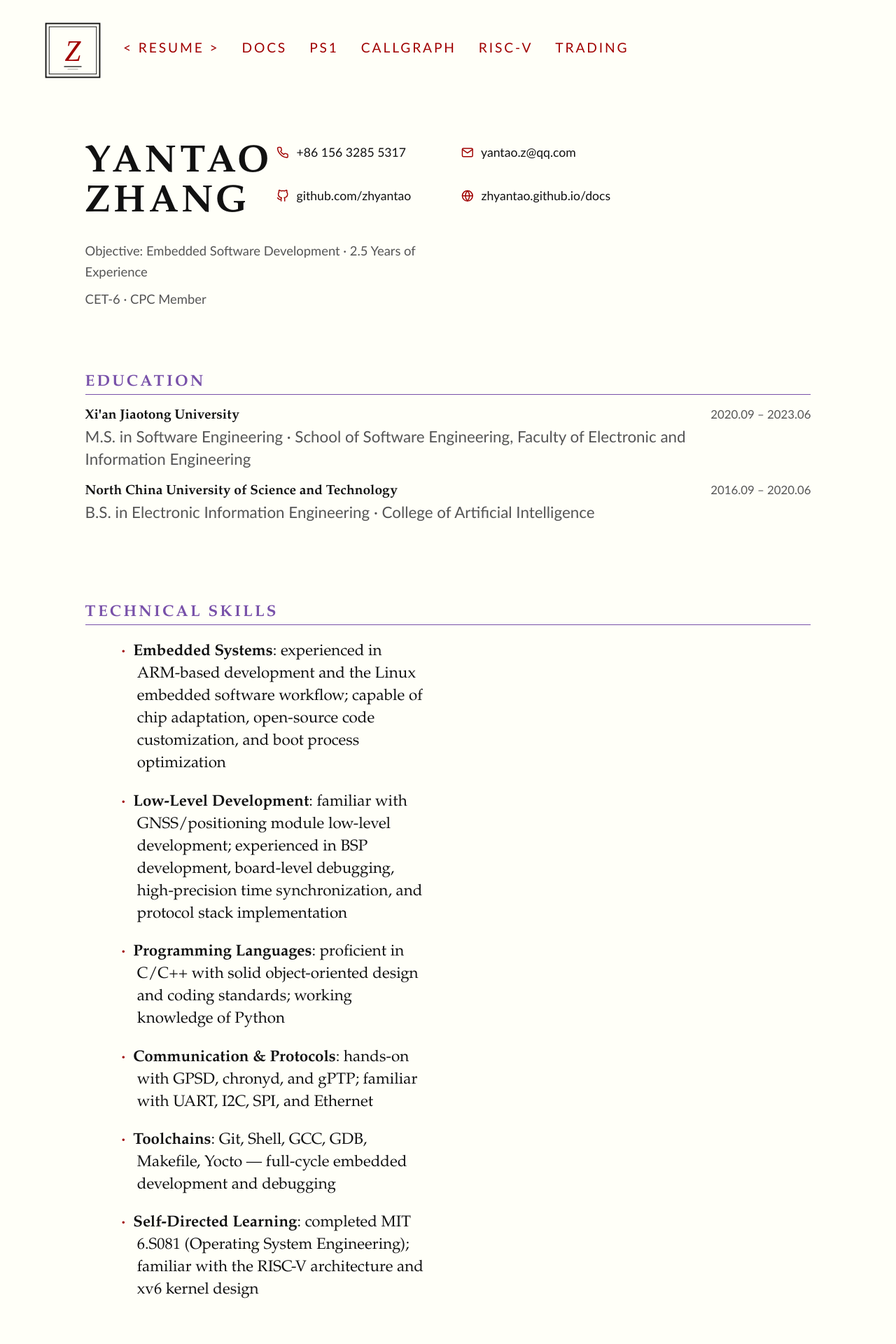
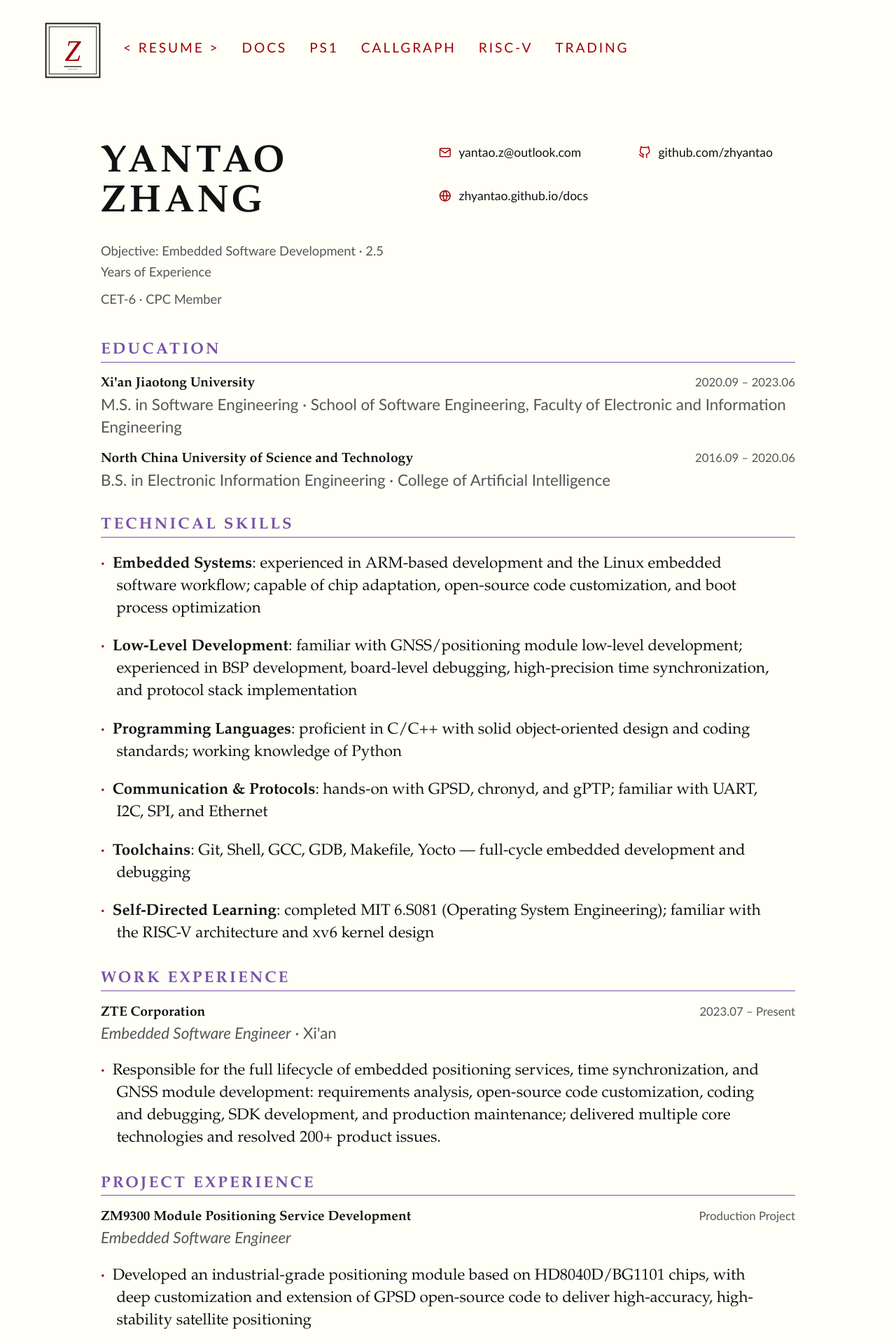
Before and after one commit to zhyantao/zhyantao.github.io, a Jekyll site: the page built from index.html, in a window 1280 px wide. Shown: the top 1920 px of the page at 70% size. Built offline with Jekyll 4.4.1, drawn with Linux system fonts in a browser that asks for light colours; some web fonts are replaced.

Commit message:
Fix resume list width, narrow the column, drop phone and use outlook email
The theme's global ul width of 45% left project bullets in the left
half of the page; resume lists now span the full column and the
column itself is capped at 62rem. Contact list drops the phone
number and switches the email to yantao.z@outlook.com.

Co-Authored-By: Claude Code <noreply@anthropic.com>

```diff
--- a/css/tufte.scss
+++ b/css/tufte.scss
@@ -932,9 +932,18 @@ hr.slender {
 
 .resume {
   width: 90%;
+  max-width: 62rem;
   margin-left: auto;
   margin-right: auto;
   padding: 0 5%;
+}
+
+// Override the theme's narrow list/padding defaults for the resume
+.resume ul,
+.resume ol {
+  width: 100%;
+  -webkit-padding-start: 0;
+  -webkit-padding-end: 0;
 }
 
 .resume-head {
@@ -992,6 +1001,7 @@ hr.slender {
 
 .resume-section {
   margin-top: 2.4rem;
+  padding: 0;
 }
 
 .resume-section h2 {
@@ -1033,7 +1043,7 @@ hr.slender {
   white-space: nowrap;
 }
 
-.resume p {
+.full-width article .resume p {
   width: 100%;
 }
 
--- a/index.html
+++ b/index.html
@@ -12,24 +12,14 @@ title: resume
     </div>
     <ul class="resume-contact">
       <li>
-        <a href="tel:+8615632855317">
-          <svg viewBox="0 0 24 24" width="1em" height="1em" fill="none"
-               stroke="currentColor" stroke-width="2" stroke-linecap="round"
-               stroke-linejoin="round" aria-hidden="true">
-            <path d="M22 16.92v3a2 2 0 0 1-2.18 2 19.79 19.79 0 0 1-8.63-3.07 19.5 19.5 0 0 1-6-6 19.79 19.79 0 0 1-3.07-8.67A2 2 0 0 1 4.11 2h3a2 2 0 0 1 2 1.72 12.84 12.84 0 0 0 .7 2.81 2 2 0 0 1-.45 2.11L8.09 9.91a16 16 0 0 0 6 6l1.27-1.27a2 2 0 0 1 2.11-.45 12.84 12.84 0 0 0 2.81.7A2 2 0 0 1 22 16.92z"/>
-          </svg>
-          +86 156 3285 5317
-        </a>
-      </li>
-      <li>
-        <a href="mailto:yantao.z@qq.com">
+        <a href="mailto:yantao.z@outlook.com">
           <svg viewBox="0 0 24 24" width="1em" height="1em" fill="none"
                stroke="currentColor" stroke-width="2" stroke-linecap="round"
                stroke-linejoin="round" aria-hidden="true">
             <path d="M4 4h16c1.1 0 2 .9 2 2v12c0 1.1-.9 2-2 2H4c-1.1 0-2-.9-2-2V6c0-1.1.9-2 2-2z"/>
             <polyline points="22,6 12,13 2,6"/>
           </svg>
-          yantao.z@qq.com
+          yantao.z@outlook.com
         </a>
       </li>
       <li>
```
